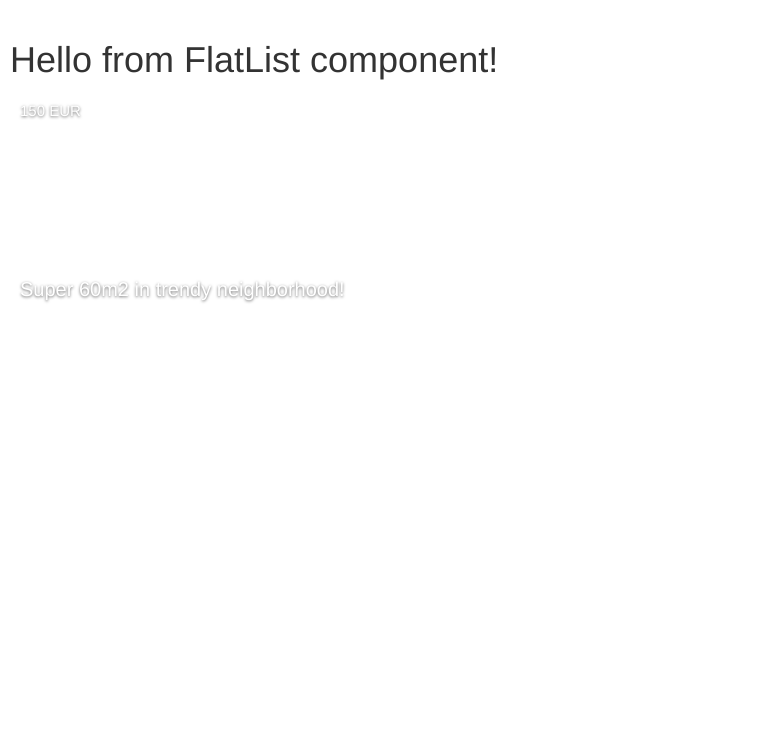
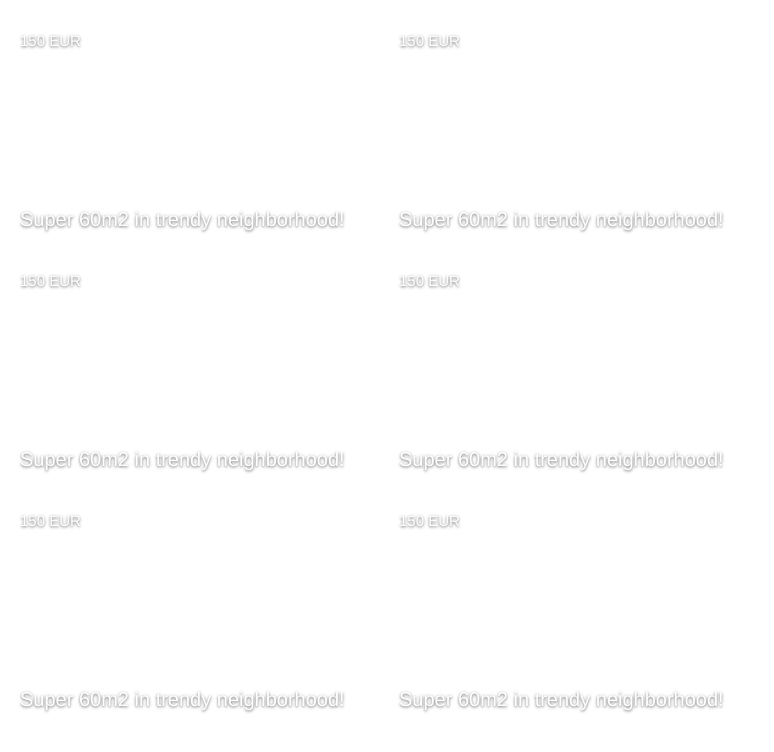
Before and after one commit to ctln12/react-flats, a React app: page / in a window 1280 px wide. Shown: the top 752 px of the page, without its empty margins (0-774 px from the left). Built offline with nearby package versions, Linux system fonts and the light colour scheme.

Commit message:
create loop to show flats

```diff
--- a/src/components/flat_list.jsx
+++ b/src/components/flat_list.jsx
@@ -1,11 +1,11 @@
 import React from 'react';
 import Flat from './flat';
 
-const FlatList = () => {
+const FlatList = (props) => {
+  const { flats } = props;
   return (
     <div className="flat-list">
-      <h1>Hello from FlatList component!</h1>
-      <Flat />
+      {flats.map(flat => <Flat flatInfo={flat} key={flat.id} />)}
     </div>
   );
 };
```
